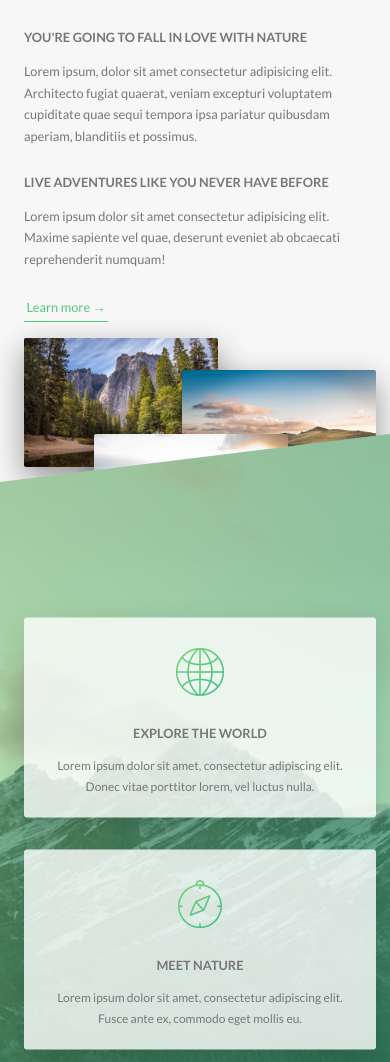
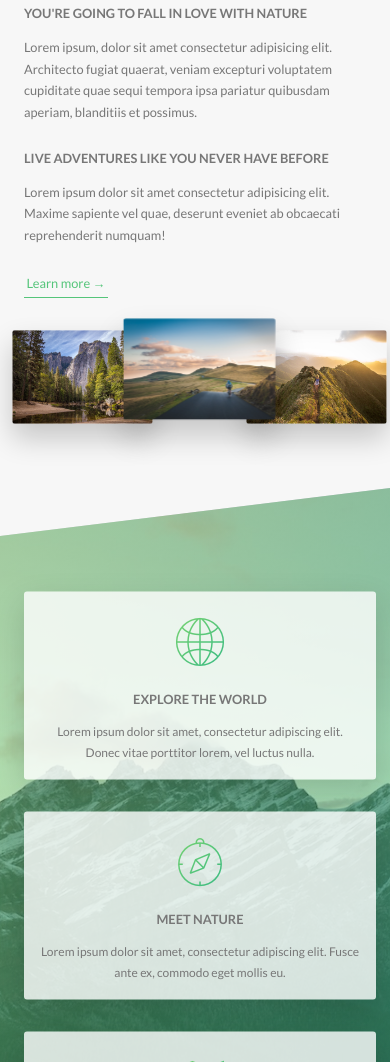
Before and after one commit to oFrederic/Natours, a website: page index.html in a window 390 px wide. Shown: the part 938-2000 px from the top of the page. Drawn offline with Linux system fonts and the light colour scheme.

Commit message:
add media querry: layout_part-2, about and features sections

```diff
--- a/index.html
+++ b/index.html
@@ -183,9 +183,7 @@
                   &nbsp;
                 </div>
                 <h4 class="card__heading">
-                  <span class="card__heading-span card__heading-span--1">
-                    The sea explorer
-                  </span>
+                  <span class="card__heading-span card__heading-span--1"> The sea<br />explorer </span>
                 </h4>
 
                 <div class="card__details">
@@ -218,9 +216,7 @@
                   &nbsp;
                 </div>
                 <h4 class="card__heading">
-                  <span class="card__heading-span card__heading-span--2">
-                    The forest hiker
-                  </span>
+                  <span class="card__heading-span card__heading-span--2"> The forest<br />hiker </span>
                 </h4>
 
                 <div class="card__details">
@@ -253,9 +249,7 @@
                   &nbsp;
                 </div>
                 <h4 class="card__heading">
-                  <span class="card__heading-span card__heading-span--3">
-                    The snow adventurer
-                  </span>
+                  <span class="card__heading-span card__heading-span--3"> The snow<br />adventurer </span>
                 </h4>
 
                 <div class="card__details">
--- a/sass/base/_utilities.scss
+++ b/sass/base/_utilities.scss
@@ -8,22 +8,18 @@
 
 .u-margin-bottom-medium {
   margin-bottom: 4rem !important;
+
+  @include respond(tab-port) {
+    margin-bottom: 3rem !important;
+  }
 }
 
 .u-margin-bottom-big {
   margin-bottom: 8rem !important;
-}
 
-.u-margin-bottom-huge {
-  margin-bottom: 10rem !important;
-}
-
-.u-margin-top-small {
-  margin-top: 1.5rem !important;
-}
-
-.u-margin-top-medium {
-  margin-top: 4rem !important;
+  @include respond(tab-port) {
+    margin-bottom: 5rem !important;
+  }
 }
 
 .u-margin-top-big {
--- a/sass/components/_composition.scss
+++ b/sass/components/_composition.scss
@@ -8,19 +8,43 @@
     position: absolute;
     transition: all 0.2s;
 
+    @include respond(tab-port) {
+      float: left;
+      position: relative;
+      width: 33.3%;
+      box-shadow: 0 1.5rem 3rem rgba($color-black, 0.2);
+    }
+
     &--p1 {
       left: 0;
       top: -2rem;
+
+      @include respond(tab-port) {
+        top: 1rem;
+        transform: scale(1.2);
+      }
     }
 
     &--p2 {
       right: 0;
       top: 2rem;
+
+      @include respond(tab-port) {
+        top: 0;
+        transform: scale(1.3);
+        z-index: 1;
+      }
     }
 
     &--p3 {
       left: 20%;
       top: 10rem;
+
+      @include respond(tab-port) {
+        left: 0;
+        top: 1rem;
+        transform: scale(1.2);
+      }
     }
 
     &:hover {
--- a/sass/components/_feature-box.scss
+++ b/sass/components/_feature-box.scss
@@ -7,6 +7,10 @@
   box-shadow: 0 1.5rem 4rem rgba($color-black, 0.15);
   transition: transform 0.3s;
 
+  @include respond(tab-port) {
+    padding: 2rem;
+  }
+
   &__icon {
     font-size: 6rem;
     margin-bottom: 0.5rem;
@@ -15,6 +19,10 @@
     -webkit-background-clip: text;
     color: transparent;
     display: inline-block;
+
+    @include respond(tab-port) {
+      margin-bottom: 0;
+    }
   }
 
   &:hover {
--- a/sass/pages/_home.scss
+++ b/sass/pages/_home.scss
@@ -17,22 +17,38 @@
   & > * {
     transform: skewY(7deg);
   }
+
+  @include respond(tab-port) {
+    padding: 10rem 0;
+  }
 }
 
 .section-tours {
   background-color: $color-grey-light-1;
   padding: 25rem 0 15rem 0;
   margin-top: -12rem;
+
+  @include respond(tab-port) {
+    padding: 20rem 0 10rem 0;
+  }
 }
 
 .section-stories {
   padding: 15rem 0;
   position: relative;
+
+  @include respond(tab-port) {
+    padding: 10rem 0;
+  }
 }
 
 .section-book {
   padding: 15rem 0;
   background-image: linear-gradient(135deg, $color-primary-light, $color-primary-dark);
+
+  @include respond(tab-port) {
+    padding: 10rem 0;
+  }
 }
 
 .book {
```
Also changed, not shown: css/style.css.
